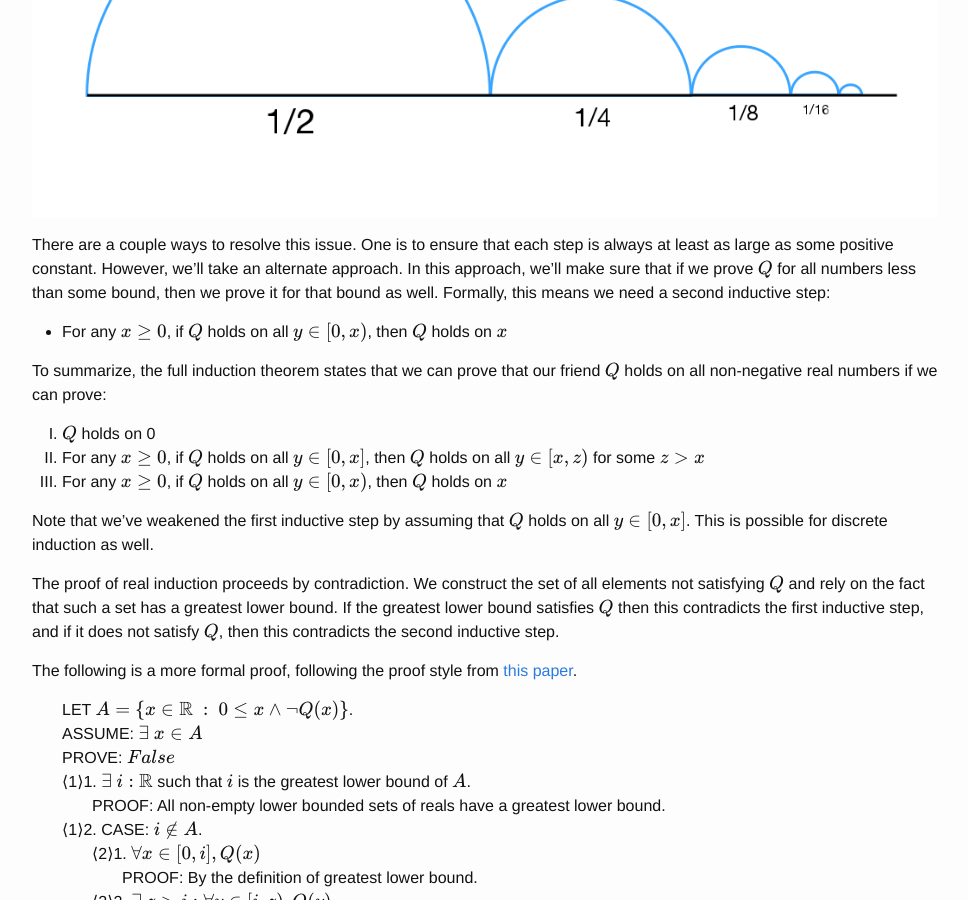
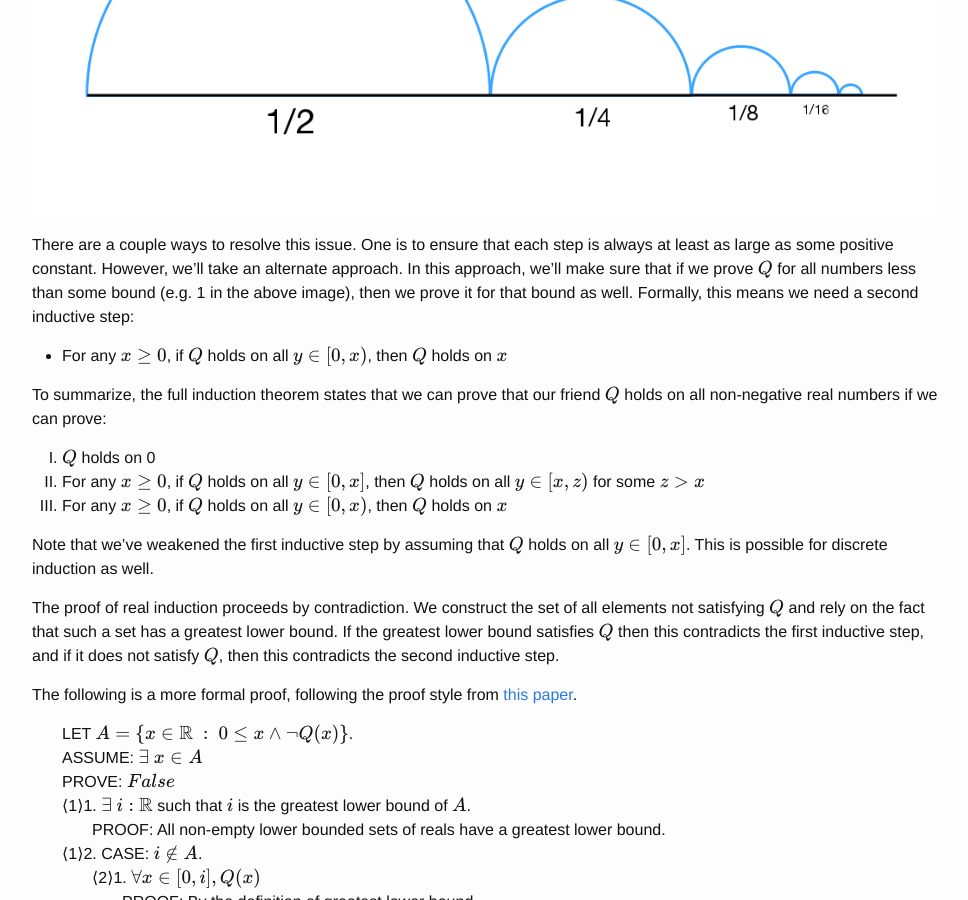
Before and after one commit to UCSD-PL/veridrone, a Jekyll site: the page built from _posts/2016-02-17-real-induction.markdown, in a window 1280 px wide and 900 px high, scrolled down 1708 px. Shown: the whole window, without its empty margins (155-1123 px from the left). Built offline with Jekyll 4.4.1, drawn with Linux system fonts in a browser that asks for light colours; nearby versions of some CDN libraries; formulas are drawn with MathJax 3.

Commit message:
Tweak to blog post.

```diff
--- a/_posts/2016-02-17-real-induction.markdown
+++ b/_posts/2016-02-17-real-induction.markdown
@@ -63,8 +63,9 @@ some bound:
 There are a couple ways to resolve this issue. One is to ensure that each
 step is always at least as large as some positive constant. However, we'll
 take an alternate approach. In this approach, we'll make sure that if we
-prove $$Q$$ for all numbers less than some bound, then we prove it for that
-bound as well. Formally, this means we need a second inductive step:
+prove $$Q$$ for all numbers less than some bound (e.g. 1 in the above
+image), then we prove it for that bound as well. Formally, this means we
+need a second inductive step:
 
 - For any $$x \geq 0$$, if $$Q$$ holds on all $$y \in [0,x)$$, then $$Q$$ holds on $$x$$
 
```
